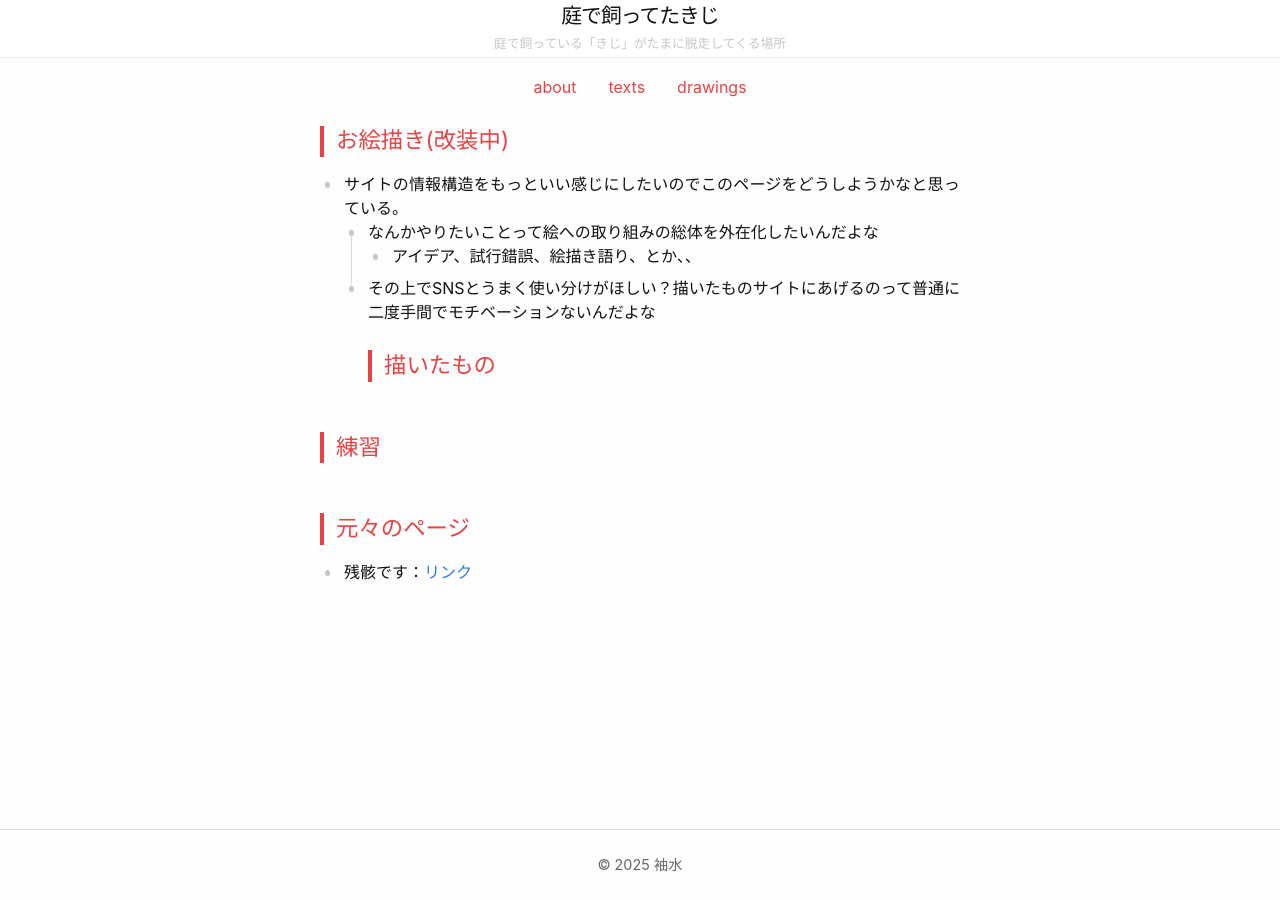
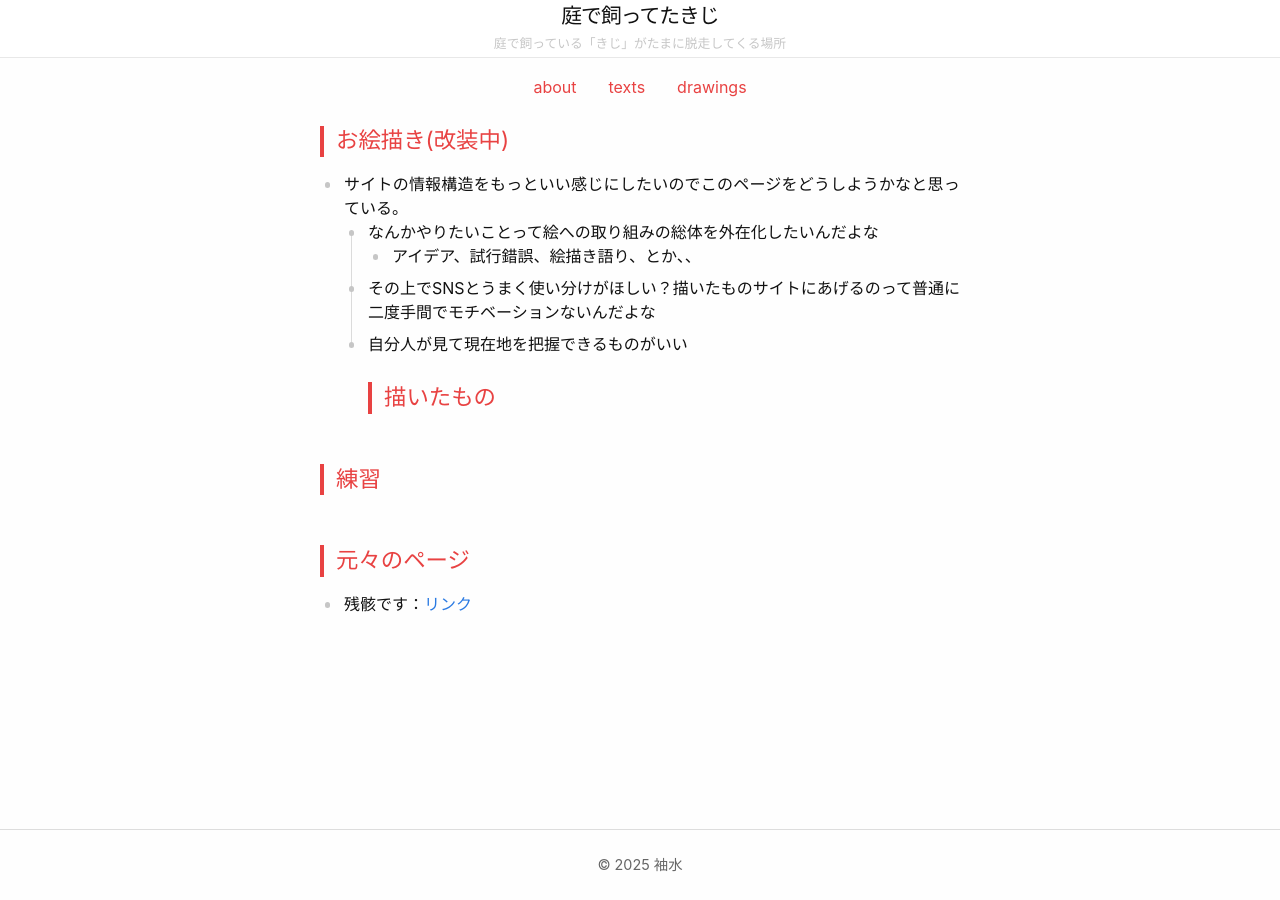
Before and after one commit to njargon/njargon.github.io, a Jekyll site: the page built from drawings.md, in a window 1280 px wide. Built offline with Jekyll 4.4.1, drawn with Linux system fonts in a browser that asks for light colours.

Commit message:
vault backup: 2025-08-27 16:54:24

```diff
--- a/drawings.md
+++ b/drawings.md
@@ -16,6 +16,7 @@ permalink: /drawings/
 	- なんかやりたいことって絵への取り組みの総体を外在化したいんだよな
 		- アイデア、試行錯誤、絵描き語り、とか、、
 	- その上でSNSとうまく使い分けがほしい？描いたものサイトにあげるのって普通に二度手間でモチベーションないんだよな
+	- 自分人が見て現在地を把握できるものがいい
 ## 描いたもの
 
 ## 練習
```
